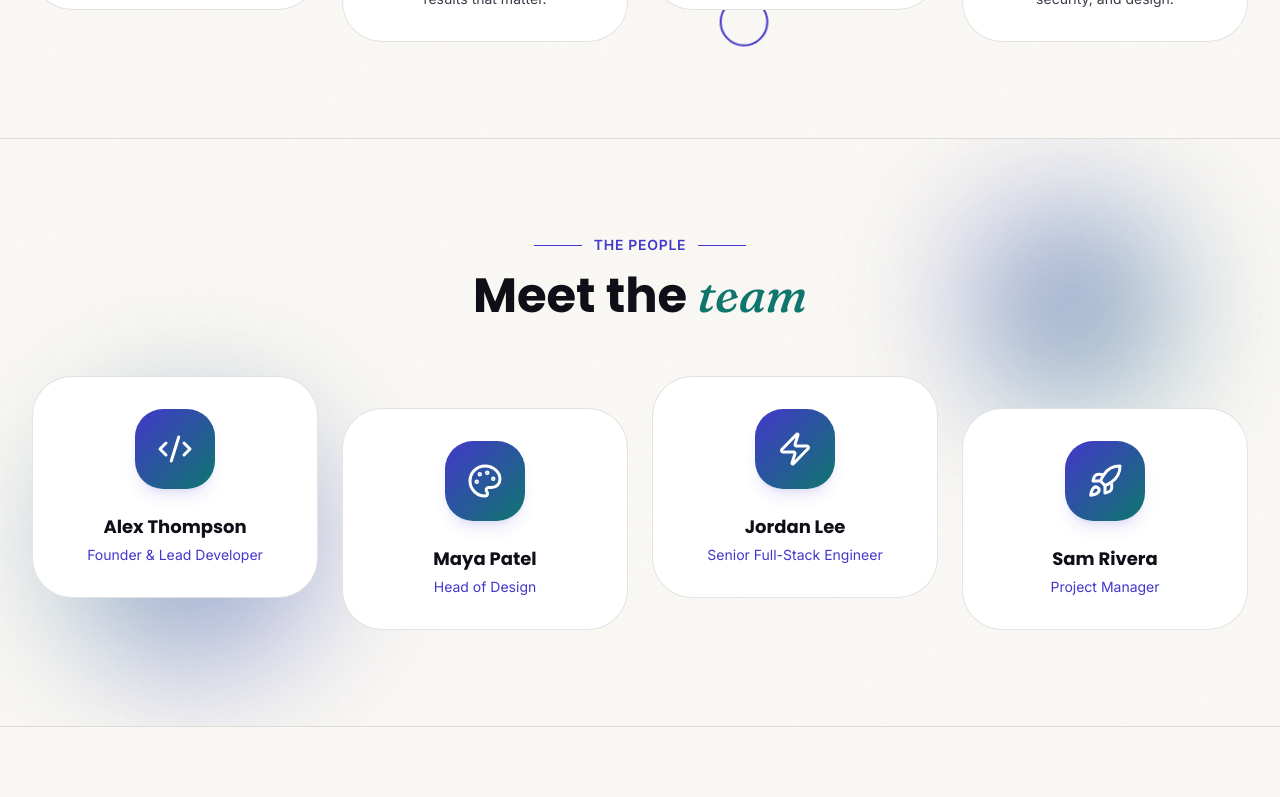
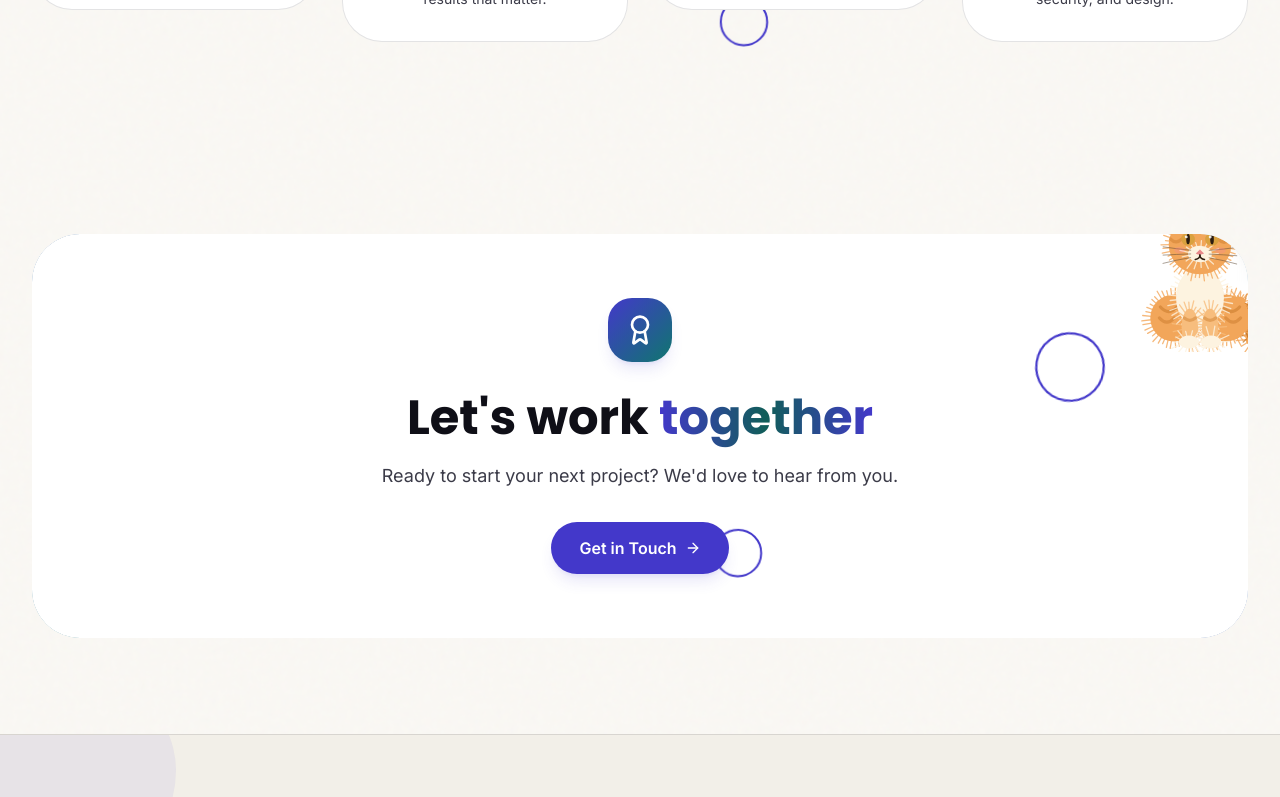
Before and after one commit to scottdixon-github/OneCreativeWeb, a React (Vite) app: page /about in a window 1280 px wide. Shown: the part 1100-1897 px from the top of the page. Built offline with nearby package versions, Linux system fonts and the light colour scheme.

Commit message:
Remove Meet the Team section from About page

```diff
--- a/src/pages/About.jsx
+++ b/src/pages/About.jsx
@@ -1,9 +1,8 @@
 import { motion } from 'framer-motion'
 import { Link } from 'react-router-dom'
 import {
-  Users, Target, Heart, Zap, ArrowRight, Code2, Palette, Rocket, ShieldCheck, Award,
+  Users, Target, Heart, Zap, ArrowRight, ShieldCheck, Award,
 } from 'lucide-react'
-import { stats } from '../data/services.js'
 import ParticleField from '../components/ParticleField.jsx'
 import FloatingShapes from '../components/FloatingShapes.jsx'
 import AnimatedOrb from '../components/AnimatedOrb.jsx'
@@ -29,13 +28,6 @@ export default function About() {
     { icon: Heart, title: 'Client-Centric', description: 'Your success is our success. We go above and beyond to deliver results that matter.' },
     { icon: Zap, title: 'Innovation First', description: 'We stay at the cutting edge of web technologies to give you a competitive edge.' },
     { icon: ShieldCheck, title: 'Quality Guaranteed', description: 'Every project meets our rigorous standards for performance, security, and design.' },
-  ]
-
-  const team = [
-    { name: 'Alex Thompson', role: 'Founder & Lead Developer', icon: Code2 },
-    { name: 'Maya Patel', role: 'Head of Design', icon: Palette },
-    { name: 'Jordan Lee', role: 'Senior Full-Stack Engineer', icon: Zap },
-    { name: 'Sam Rivera', role: 'Project Manager', icon: Rocket },
   ]
 
   return (
@@ -172,53 +164,6 @@ export default function About() {
         </div>
       </section>
 
-      {/* Team */}
-      <section className="relative overflow-hidden border-y border-line bg-surface-sunken/50 section-padding">
-        <AnimatedOrb className="left-[5%] bottom-[10%]" size="h-64 w-64" color="accent" delay={5} />
-        <AnimatedOrb className="right-[10%] top-[15%]" size="h-40 w-40" color="brand" delay={1} />
-        <div className="container-max relative">
-          <div className="mx-auto max-w-2xl text-center">
-            <div className="mb-4 flex items-center justify-center gap-3">
-              <div className="h-px w-12 bg-brand" />
-              <span className="text-sm font-semibold uppercase tracking-wider text-brand">
-                The People
-              </span>
-              <div className="h-px w-12 bg-brand" />
-            </div>
-            <h2 className="font-display text-3xl font-bold text-content sm:text-4xl lg:text-5xl text-balance">
-              Meet the{' '}
-              <span className="font-serif italic font-medium text-accent">team</span>
-            </h2>
-          </div>
-
-          <div className="mt-14 grid gap-6 sm:grid-cols-2 lg:grid-cols-4">
-            {team.map((member, i) => {
-              const MemberIcon = member.icon
-              return (
-                <motion.div
-                  key={member.name}
-                  initial={{ opacity: 0, y: 40 }}
-                  whileInView={{ opacity: 1, y: 0 }}
-                  viewport={{ once: true }}
-                  transition={{ duration: 0.6, delay: i * 0.08 }}
-                  className={i % 2 === 1 ? 'lg:mt-8' : ''}
-                >
-                  <TiltCard intensity={6}>
-                    <div className="card-organic p-8 text-center">
-                      <div className="mx-auto flex h-20 w-20 items-center justify-center rounded-[1.75rem] bg-gradient-to-br from-brand to-accent shadow-lg shadow-glow-brand">
-                        <MemberIcon className="h-9 w-9 text-white" />
-                      </div>
-                      <h3 className="mt-6 font-display text-lg font-bold text-content">{member.name}</h3>
-                      <p className="mt-1 text-sm text-brand">{member.role}</p>
-                    </div>
-                  </TiltCard>
-                </motion.div>
-              )
-            })}
-          </div>
-        </div>
-      </section>
-
       {/* CTA */}
       <section className="section-padding">
         <div className="container-max">
```
